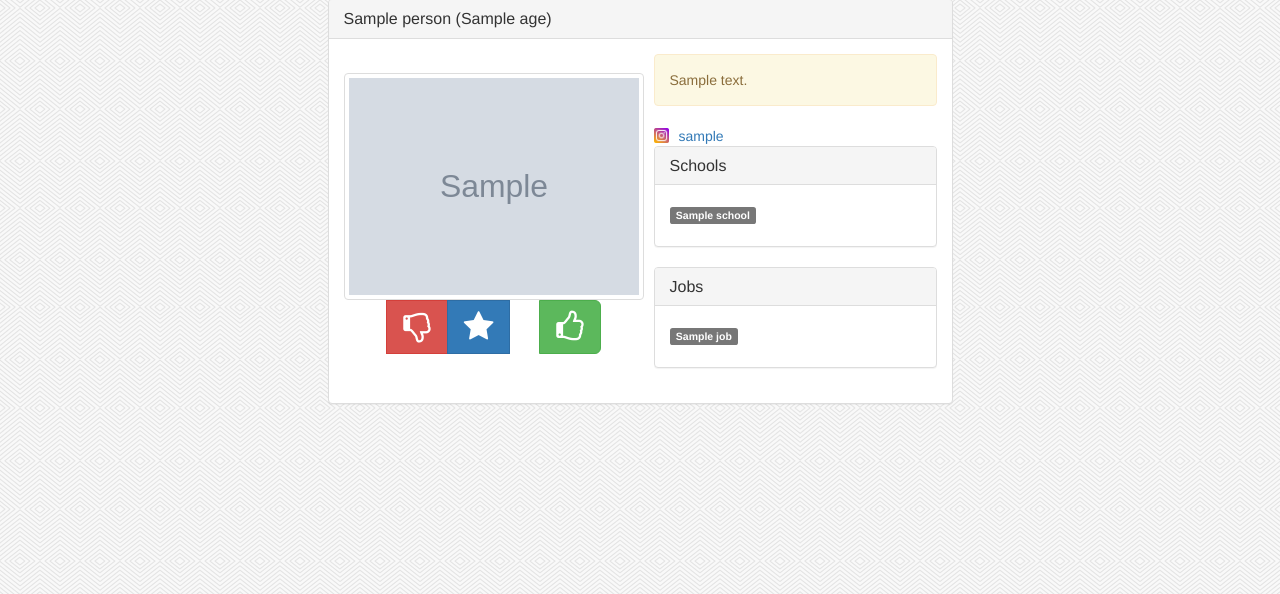
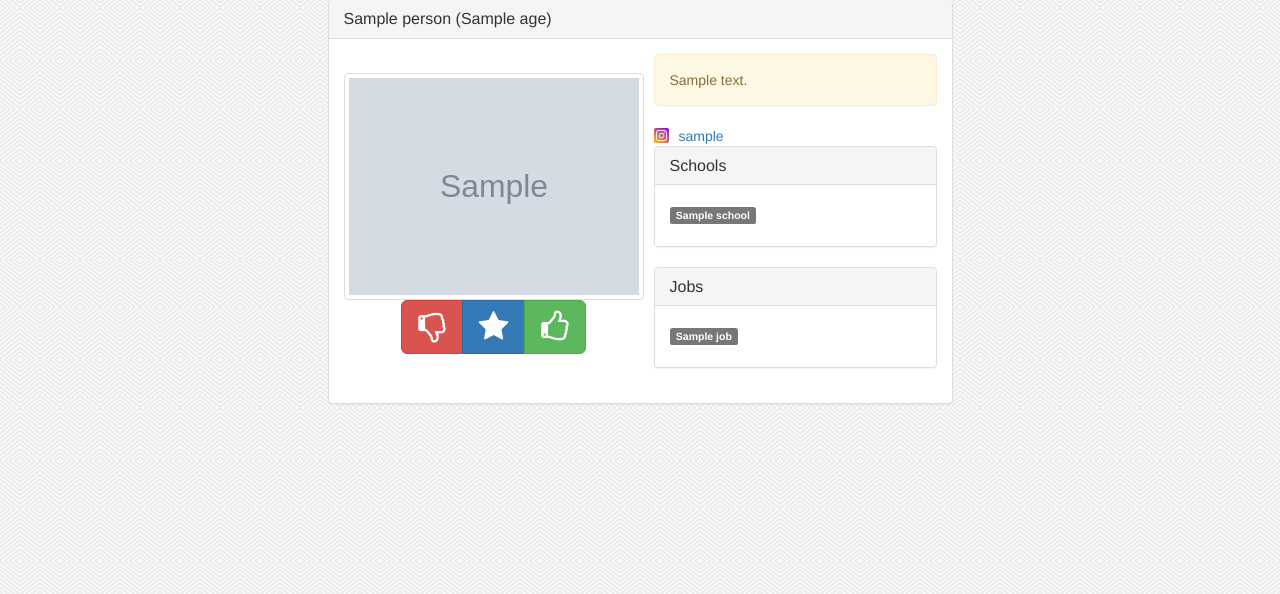
Before and after one commit to harababurel/pynder-iss, a Flask app: template src/templates/swipe.html in a window 1280 px wide. Shown: the part 93-687 px from the top of the page. Run offline with Flask 2, Linux system fonts and the light colour scheme; the template is opened without the code that fills it: most values are stand-ins (such as "Sample title", 1, 10 or a date in 2020); grey boxes marked "Sample" are stand-in pictures; some libraries are stand-ins or nearby versions; some web fonts are replaced.

Commit message:
removed gap between dislike/superlike/like buttons

```diff
--- a/src/static/swipe.css
+++ b/src/static/swipe.css
@@ -5,7 +5,3 @@
 .vote i{
     font-size: xx-large;
 }
-
-.superlike {
-    margin: 0 30px;
-}
--- a/src/templates/swipe.html
+++ b/src/templates/swipe.html
@@ -40,18 +40,20 @@
             <div style="text-align: center;">
               <div class="container-fluid">
                 <form action="/vote" method="POST">
+                  <input type="hidden" name="person_hash_code" value="{{ person_hash_code }}">
                   <div class="btn-group btn-group-lg" role="group"
                                                       aria-label="Left/Superlike/Right">
-                                            <input type="hidden" name="person_hash_code" value="{{ person_hash_code }}">
+
                     <button type="submit" class="btn btn-danger vote" name="dislike">
                       <i class="fa fa-thumbs-o-down" aria-hidden="true"></i>
                     </button>
-                                            <button type="submit" class="btn btn-primary vote superlike" name="superlike">
+                    <button type="submit" class="btn btn-primary vote" name="superlike">
                       <i class="fa fa-star" aria-hidden="true"></i>
                     </button>
                     <button type="submit" class="btn btn-success vote" name="like">
                       <i class="fa fa-thumbs-o-up" aria-hidden="true"></i>
                     </button>
+
                   </div>
                 </form>
               </div>
```
Lines whose indentation alone changed are shown as unchanged.
